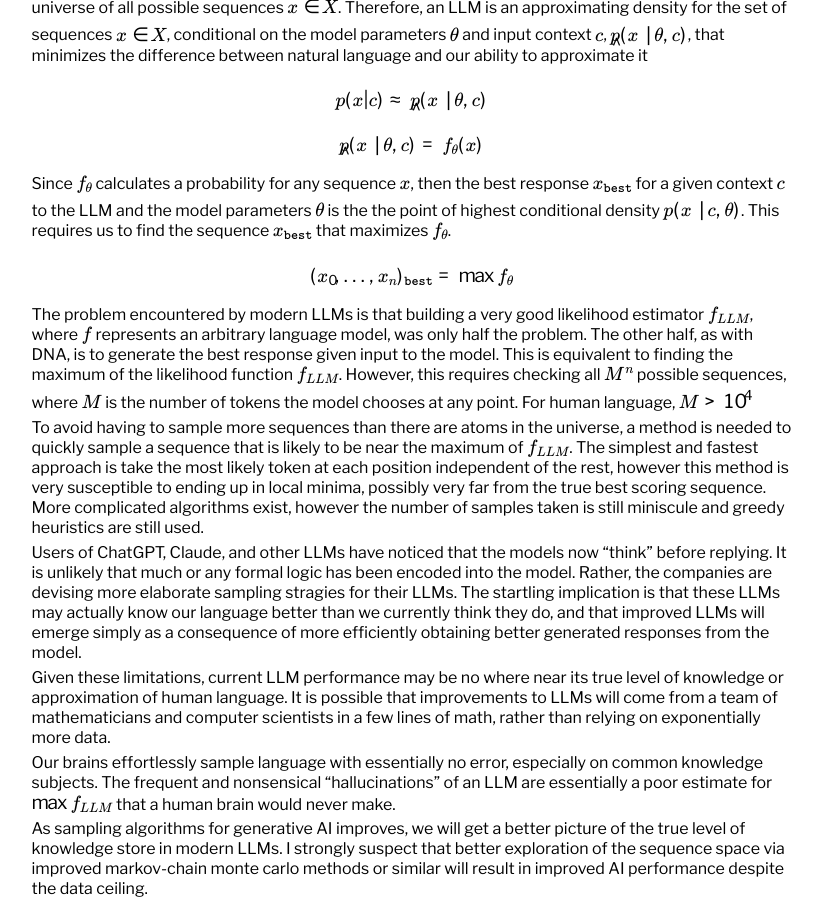
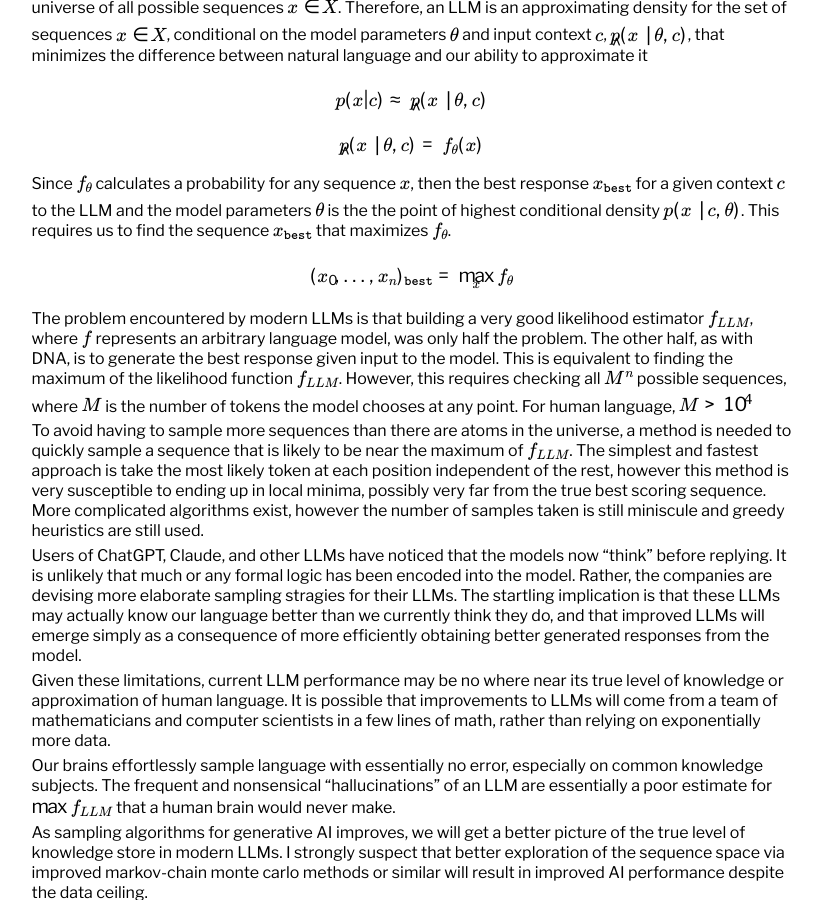
Before and after one commit to dan-sprague/dan-sprague.github.io, a Jekyll site: the page built from _posts/2025-02-02-llmthinking.markdown, in a window 1280 px wide and 900 px high, scrolled down 922 px. Shown: the whole window, without its empty margins (221-1043 px from the left). Built offline with Jekyll 4.4.1, drawn with Linux system fonts in a browser that asks for light colours; formulas are drawn with MathJax 3.

Commit message:
fixed bug

```diff
--- a/_posts/2025-02-02-llmthinking.markdown
+++ b/_posts/2025-02-02-llmthinking.markdown
@@ -31,7 +31,7 @@
 
 Since $f_\theta$ calculates a probability for any sequence $x$, then the best response $x_{\texttt{best}}$ for a given context $c$ to the LLM and the model parameters $\theta$ is the the point of highest conditional density $p(x \mid c,\theta)$. This requires us to find the sequence $x_{\texttt{best}}$ that maximizes $f_\theta$.
 
-$$(x_0,...,x_n)_{\texttt{best}} = \max f_\theta$$
+$$(x_0,...,x_n)_{\texttt{best}} = \max_{x} f_\theta$$
 
 The problem encountered by modern LLMs is that building a very good likelihood estimator $f_{LLM}$, where $f$ represents an arbitrary language model, was only half the problem. The other half, as with DNA, is to generate the best response given input to the model. This is equivalent to finding the maximum of the likelihood function $f_{LLM}$. However, this requires checking all $M^n$ possible sequences, where $M$ is the number of tokens the model chooses at any point. For human language, $M > 10^4$<br>
 
```
